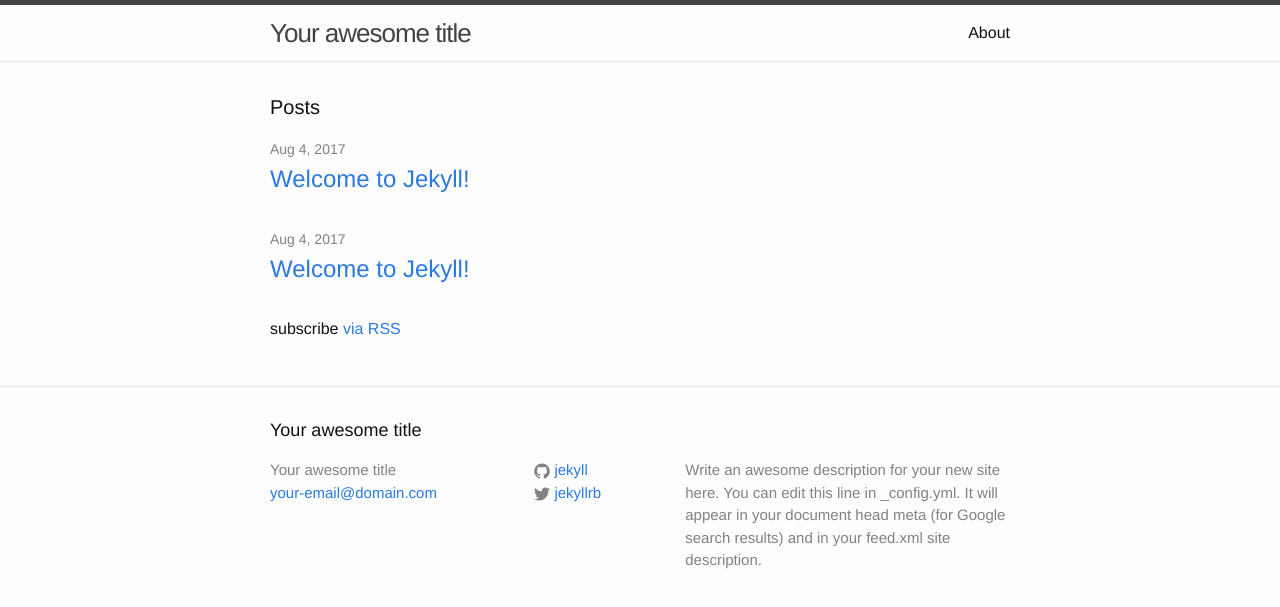
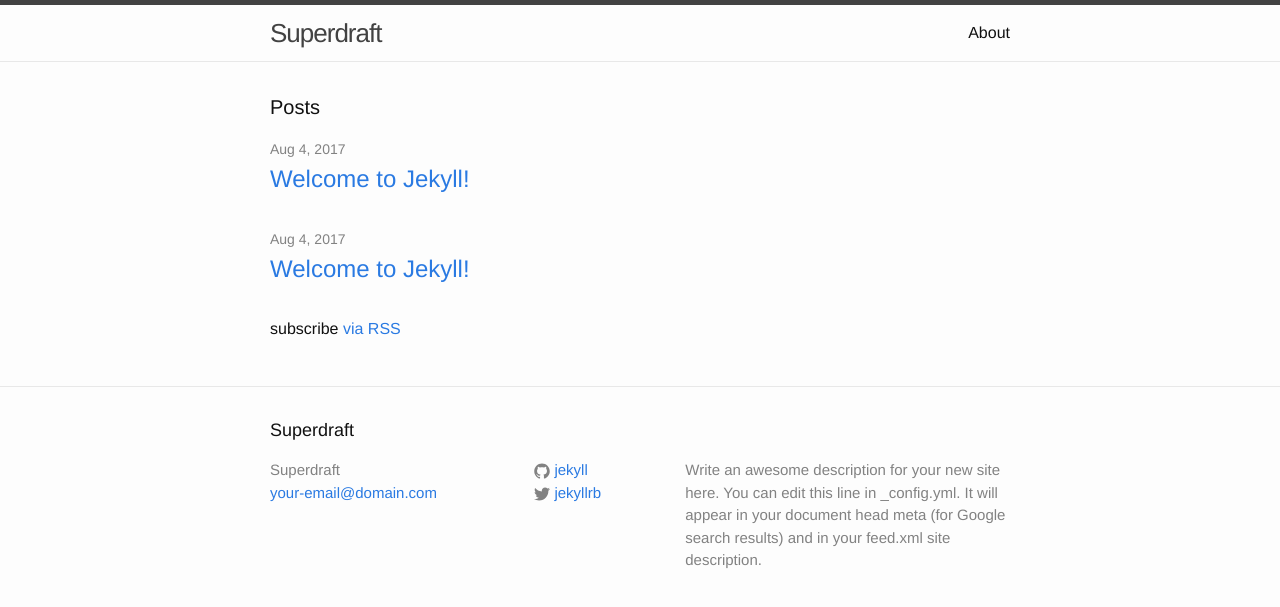
Before and after one commit to shaf34/shaf34.github.io, a Jekyll site: the page built from index.html, in a window 1280 px wide. Shown: the top 607 px of the page. Built offline with Jekyll 4.4.1, drawn with Linux system fonts in a browser that asks for light colours.

Commit message:
Update _config.yml

```diff
--- a/_config.yml
+++ b/_config.yml
@@ -6,7 +6,7 @@
 # 'jekyll serve'. If you change this file, please restart the server process.
 
 # Site settings
-title: Your awesome title
+title: Superdraft
 email: your-email@domain.com
 description: > # this means to ignore newlines until "baseurl:"
   Write an awesome description for your new site here. You can edit this
```
